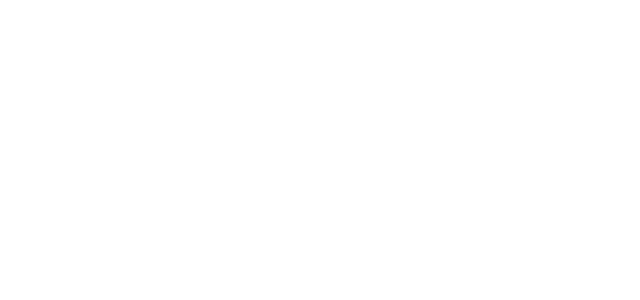
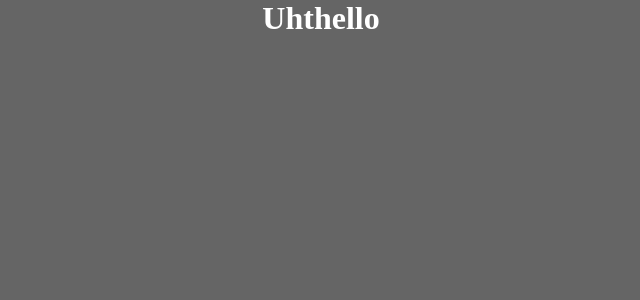
Before and after one commit to sebgorgone/othello, a React (Vite) app in the folder client/: page / in a window 1280 px wide. Shown: the top 300 px of the page, without its empty margins (319-959 px from the left). Built offline with nearby package versions, Linux system fonts and the light colour scheme; a web font is replaced by a local one.

Commit message:
i hate css part 2

```diff
--- a/client/src/routes/App.tsx
+++ b/client/src/routes/App.tsx
@@ -13,6 +13,7 @@ function App () {
           display: 'flex',
           flexDirection: 'column',
           alignItems: 'center',
+          backgroundColor: '#656565',
         }}
       >
 
```
